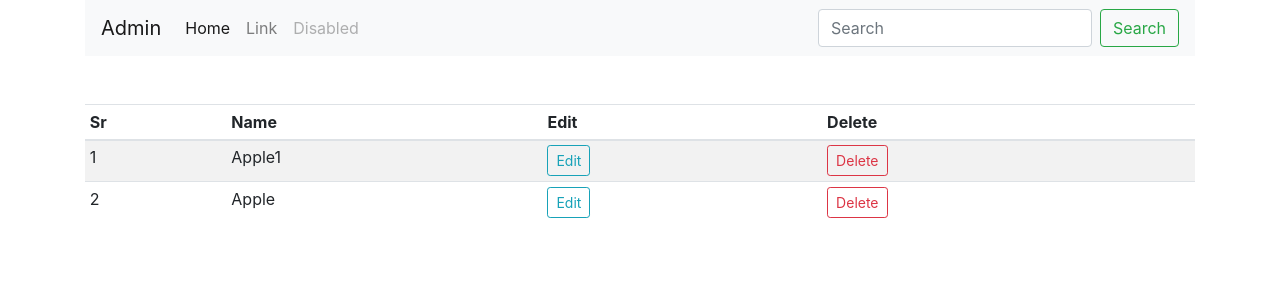
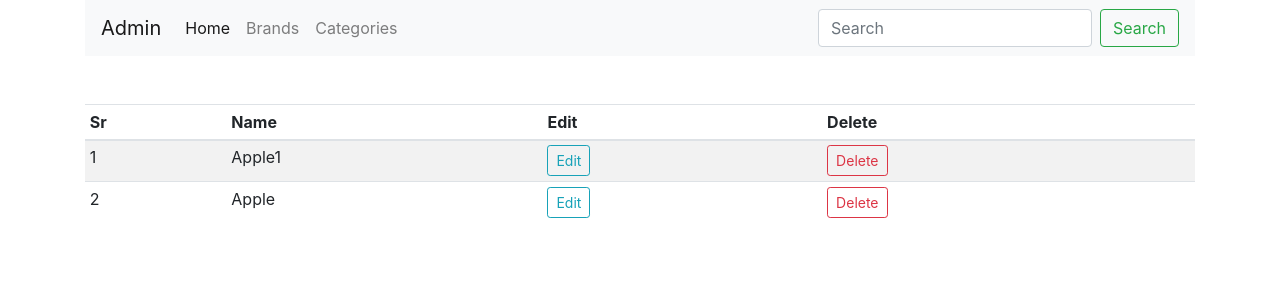
Before and after one commit to safwanvk/shop, a Flask app: page /brands in a window 1280 px wide. Shown: the top 300 px of the page. Run offline with Flask 2, Linux system fonts and the light colour scheme; a user stored in the database is signed in; data comes from the database, SQL or seed files in the repository; some libraries are stand-ins or nearby versions.

Commit message:
:zap:Set view ategory in admin page

```diff
--- a/shop/admin/routes.py
+++ b/shop/admin/routes.py
@@ -5,7 +5,7 @@ from werkzeug.utils import redirect
 from .forms import RegistrationForm, LoginForm
 from .models import User
 from .. import app, db, bcrypt
-from ..products.models import Product, Brand
+from ..products.models import Product, Brand, Category
 
 
 @app.route('/')
@@ -29,6 +29,15 @@ def view_brands():
         return redirect(url_for('login'))
     brands = Brand.query.order_by(Brand.id.desc()).all()
     return render_template('admin/brands.html', brands=brands)
+
+
+@app.route('/categories')
+def view_categories():
+    if 'email' not in session:
+        flash(f'Please login first', 'danger')
+        return redirect(url_for('login'))
+    categories = Category.query.order_by(Category.id.desc()).all()
+    return render_template('admin/brands.html', categories=categories)
 
 
 @app.route('/register', methods=['GET', 'POST'])
--- a/shop/templates/admin/brands.html
+++ b/shop/templates/admin/brands.html
@@ -19,6 +19,15 @@
               <td><a href="" class="btn btn-sm btn-outline-danger">Delete</a></td>
           </tr>
         {% endfor %}
+        {% else %}
+        {% for category in categories %}
+          <tr>
+              <td>{{ loop.index }}</td>
+              <td>{{ category.name }}</td>
+              <td><a href="" class="btn btn-sm btn-outline-info">Edit</a></td>
+              <td><a href="" class="btn btn-sm btn-outline-danger">Delete</a></td>
+          </tr>
+        {% endfor %}
         {% endif %}
         </tbody>
     </table>
--- a/shop/templates/admin/navbar.html
+++ b/shop/templates/admin/navbar.html
@@ -1,6 +1,6 @@
 <div class="container">
     <nav class="navbar navbar-expand-lg navbar-light bg-light">
-  <a class="navbar-brand" href="#">Admin</a>
+  <a class="navbar-brand" href="/admin">Admin</a>
   <button class="navbar-toggler" type="button" data-toggle="collapse" data-target="#navbarTogglerDemo02" aria-controls="navbarTogglerDemo02" aria-expanded="false" aria-label="Toggle navigation">
     <span class="navbar-toggler-icon"></span>
   </button>
@@ -8,13 +8,13 @@
   <div class="collapse navbar-collapse" id="navbarTogglerDemo02">
     <ul class="navbar-nav mr-auto mt-2 mt-lg-0">
       <li class="nav-item active">
-        <a class="nav-link" href="#">Home <span class="sr-only">(current)</span></a>
+        <a class="nav-link" href="/admin">Home <span class="sr-only">(current)</span></a>
       </li>
       <li class="nav-item">
-        <a class="nav-link" href="#">Link</a>
+        <a class="nav-link" href="/brands">Brands</a>
       </li>
-      <li class="nav-item">
-        <a class="nav-link disabled" href="#">Disabled</a>
+        <li class="nav-item">
+        <a class="nav-link" href="/categories">Categories</a>
       </li>
     </ul>
     <form class="form-inline my-2 my-lg-0">
```
